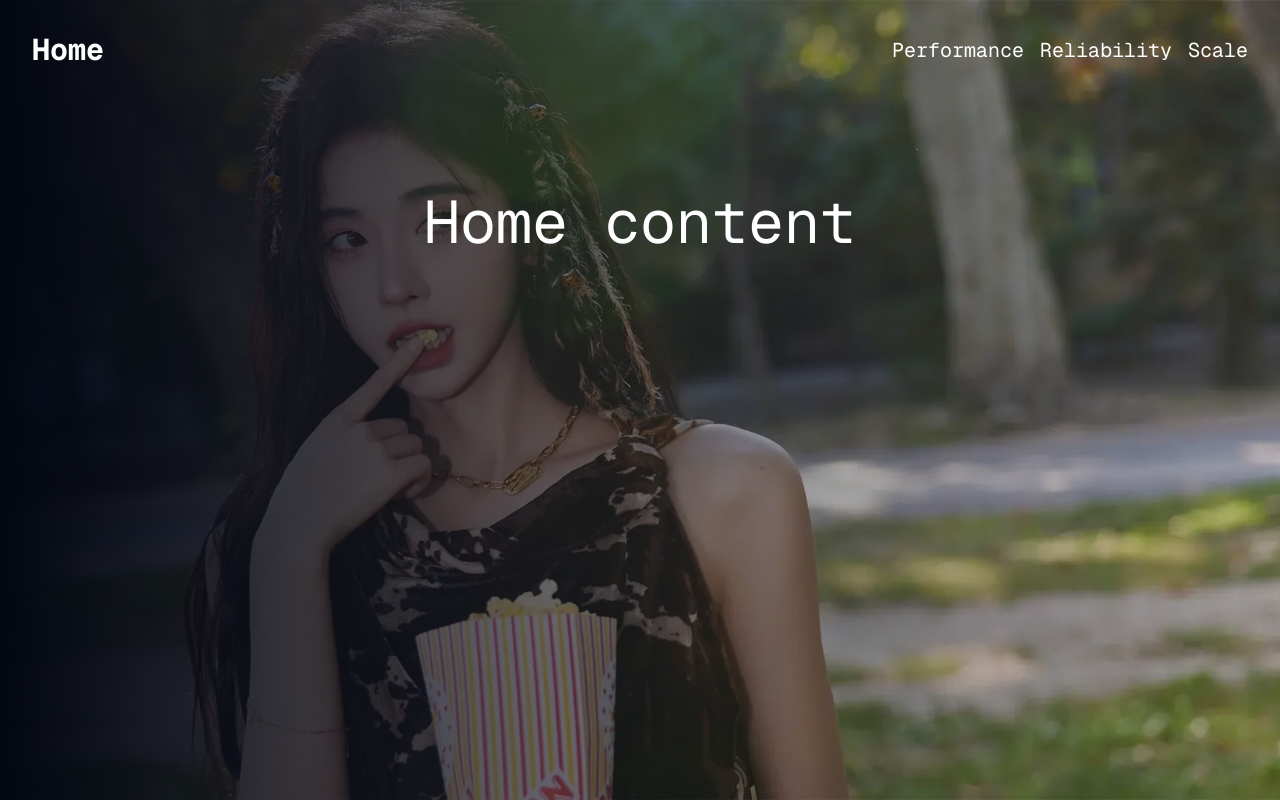
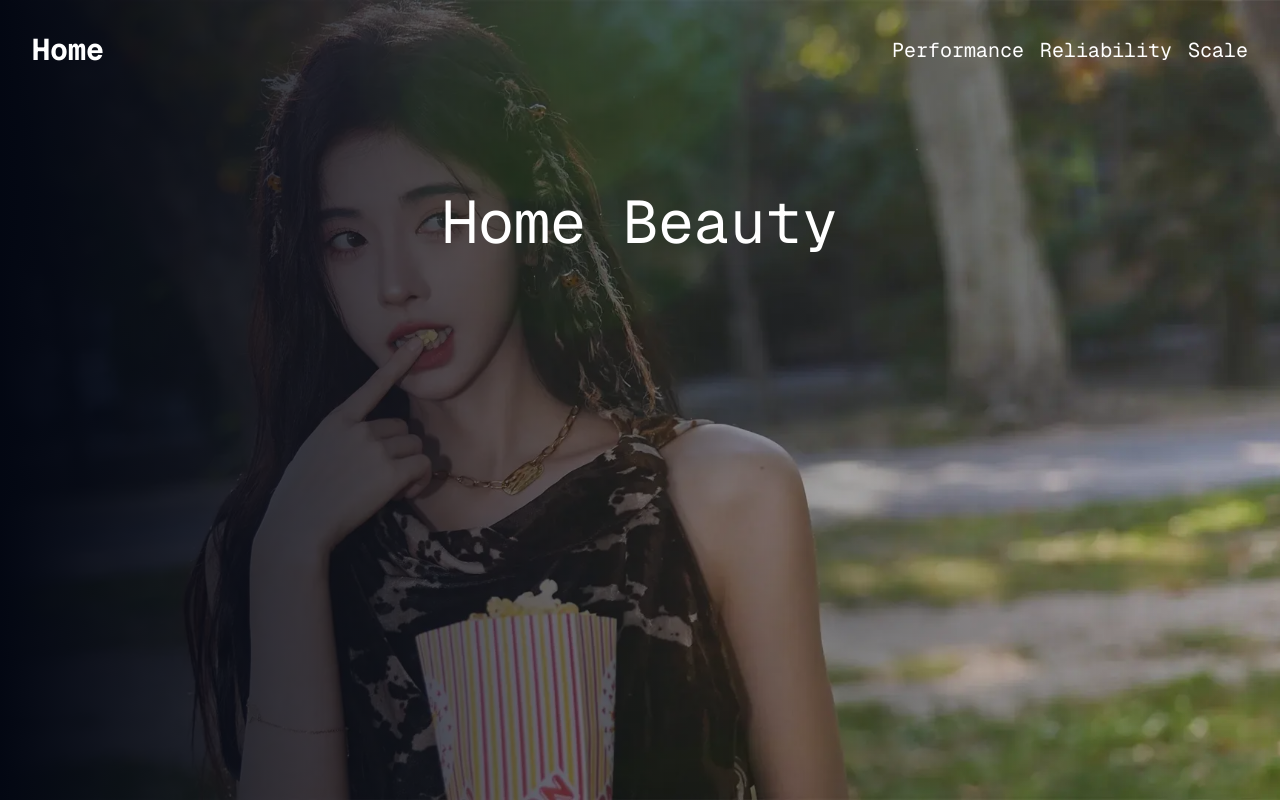
Before and after one commit to Jerry-Hero666/learn-next, a Next.js app: page / in a window 1280 px wide. Built offline with nearby package versions, Linux system fonts and the light colour scheme; a web font is replaced by a local one.

Commit message:
feat: update content

```diff
--- a/src/app/(have-header-page)/page.tsx
+++ b/src/app/(have-header-page)/page.tsx
@@ -8,6 +8,6 @@ export const metadata: Metadata = {
 
 export default function Home() {
   return (
-    <Picture imgUrl="/home.webp" altText="Home Image" content="Home content" />
+    <Picture imgUrl="/home.webp" altText="Home Image" content="Home Beauty" />
   );
 }
```
